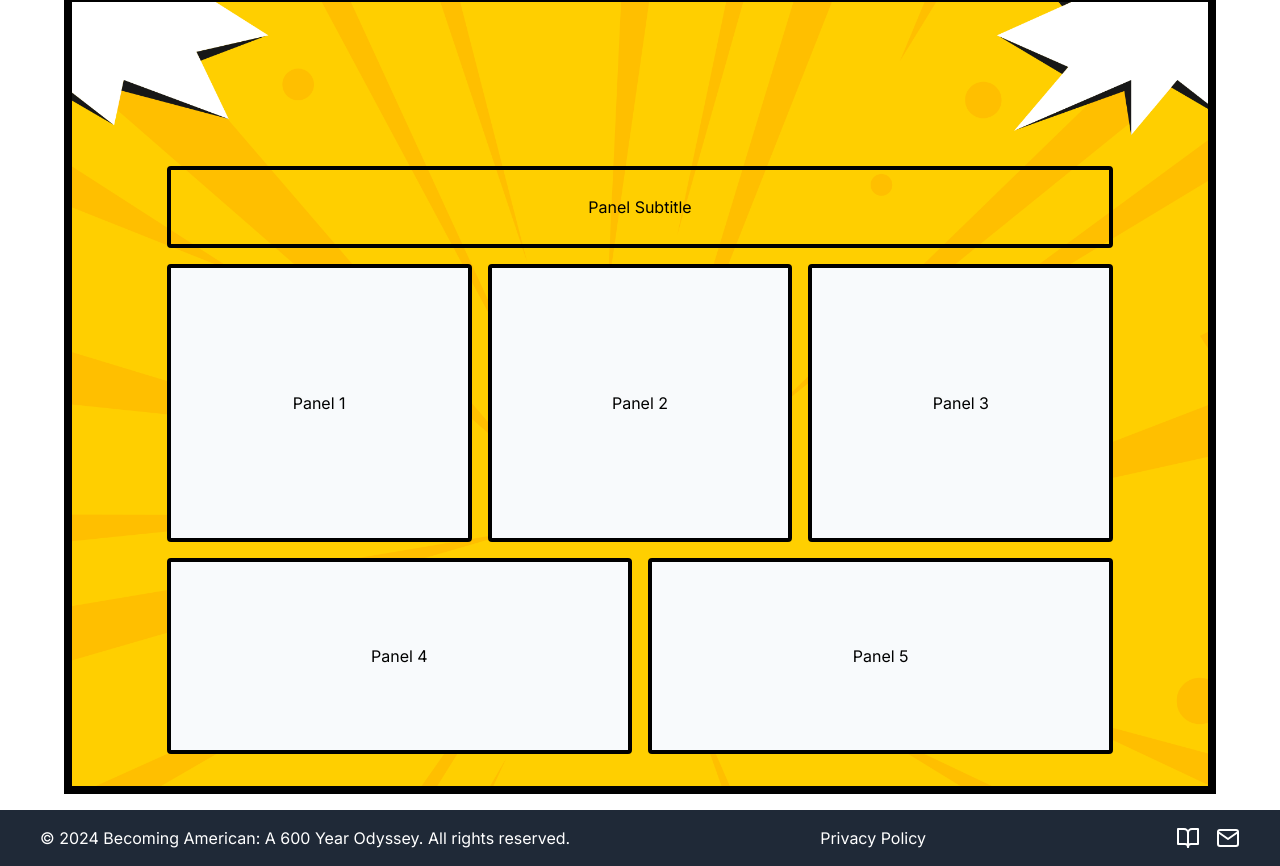
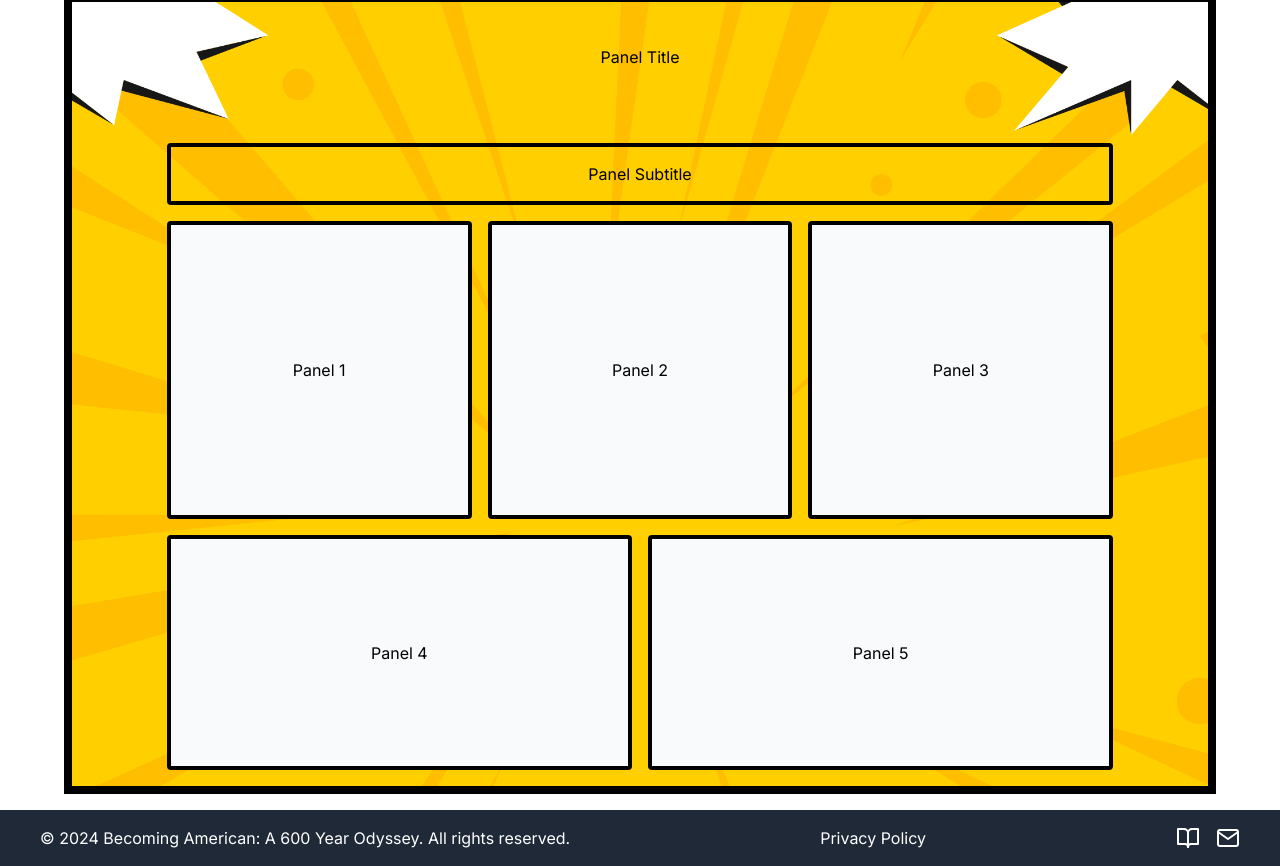
Before and after one commit to alison2686/book-map, a Next.js app: page / in a window 1280 px wide. Shown: the part 2425-3291 px from the top of the page. Built offline with nearby package versions, Linux system fonts and the light colour scheme; a web font is replaced by a local one.

Commit message:
add panel title

```diff
--- a/src/components/panel/index.tsx
+++ b/src/components/panel/index.tsx
@@ -6,26 +6,29 @@ function ComicPanel() {
     <div className='container mx-auto'>
       <div className='flex items-center justify-center min-h-screen p-4'>
         <div className='border-8 border-black max-w-6xl bg-comic-background bg-cover w-full h-screen flex items-center justify-center'>
-          <div className='grid grid-cols-6 grid-rows-6 gap-4 w-10/12 h-3/4 mt-auto mb-8'>
+          <div className='grid grid-cols-6 grid-rows-10 gap-4 w-10/12 h-full mb-8'>
+            <div className='col-span-full row-span-2 flex items-center justify-center rounded'>
+              Panel Title
+            </div>
             <div className='col-span-full border-4 border-black flex items-center justify-center rounded'>
               Panel Subtitle
             </div>
             {/* Top row: 3 square panels */}
-            <div className='col-span-2 row-span-3 bg-slate-50 border-4 border-black flex items-center justify-center rounded'>
+            <div className='col-span-2 row-span-4 bg-slate-50 border-4 border-black flex items-center justify-center rounded'>
               Panel 1
             </div>
-            <div className='col-span-2 row-span-3 bg-slate-50 border-4 border-black flex items-center justify-center rounded'>
+            <div className='col-span-2 row-span-4 bg-slate-50 border-4 border-black flex items-center justify-center rounded'>
               Panel 2
             </div>
-            <div className='col-span-2 row-span-3 bg-slate-50 border-4 border-black flex items-center justify-center rounded'>
+            <div className='col-span-2 row-span-4 bg-slate-50 border-4 border-black flex items-center justify-center rounded'>
               Panel 3
             </div>
 
             {/* Bottom row: 2 rectangular panels */}
-            <div className='col-span-3 row-span-3 bg-slate-50 border-4 border-black flex items-center justify-center rounded'>
+            <div className='col-span-3 row-span-4 bg-slate-50 border-4 border-black flex items-center justify-center rounded'>
               Panel 4
             </div>
-            <div className='col-span-3 row-span-3 bg-slate-50 border-4 border-black flex items-center justify-center rounded'>
+            <div className='col-span-3 row-span-4 bg-slate-50 border-4 border-black flex items-center justify-center rounded'>
               Panel 5
             </div>
           </div>
```
